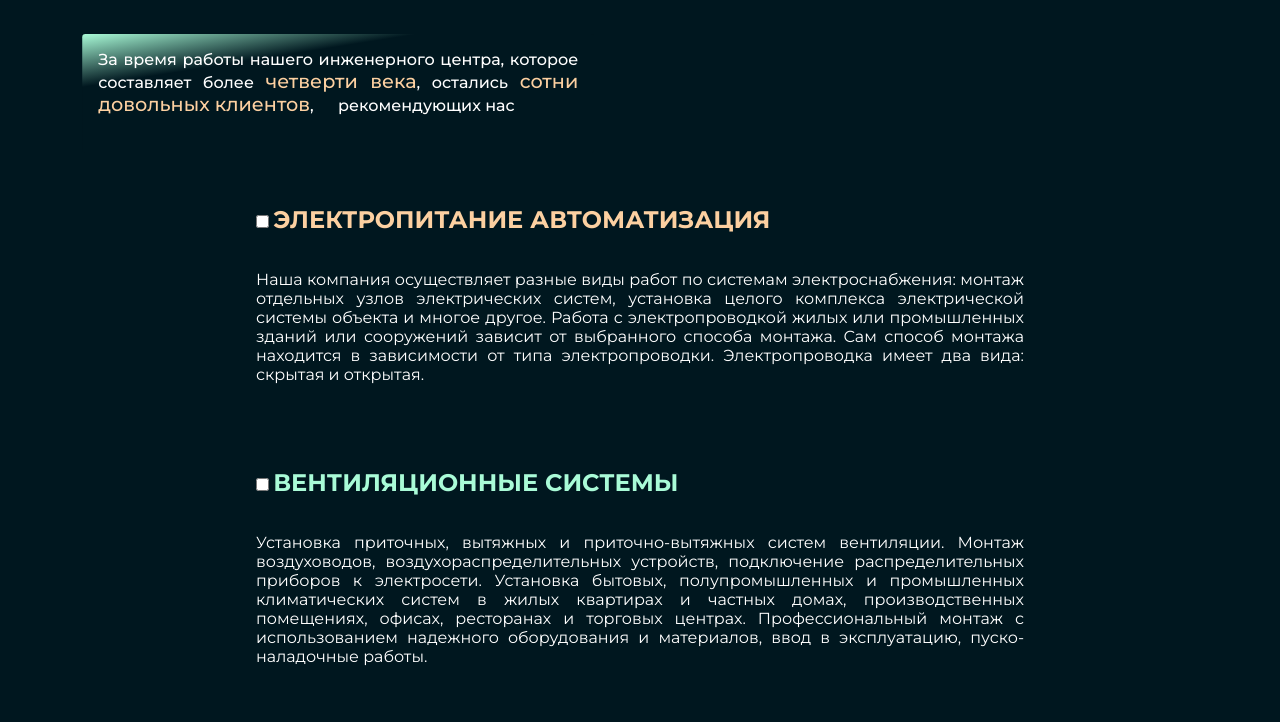
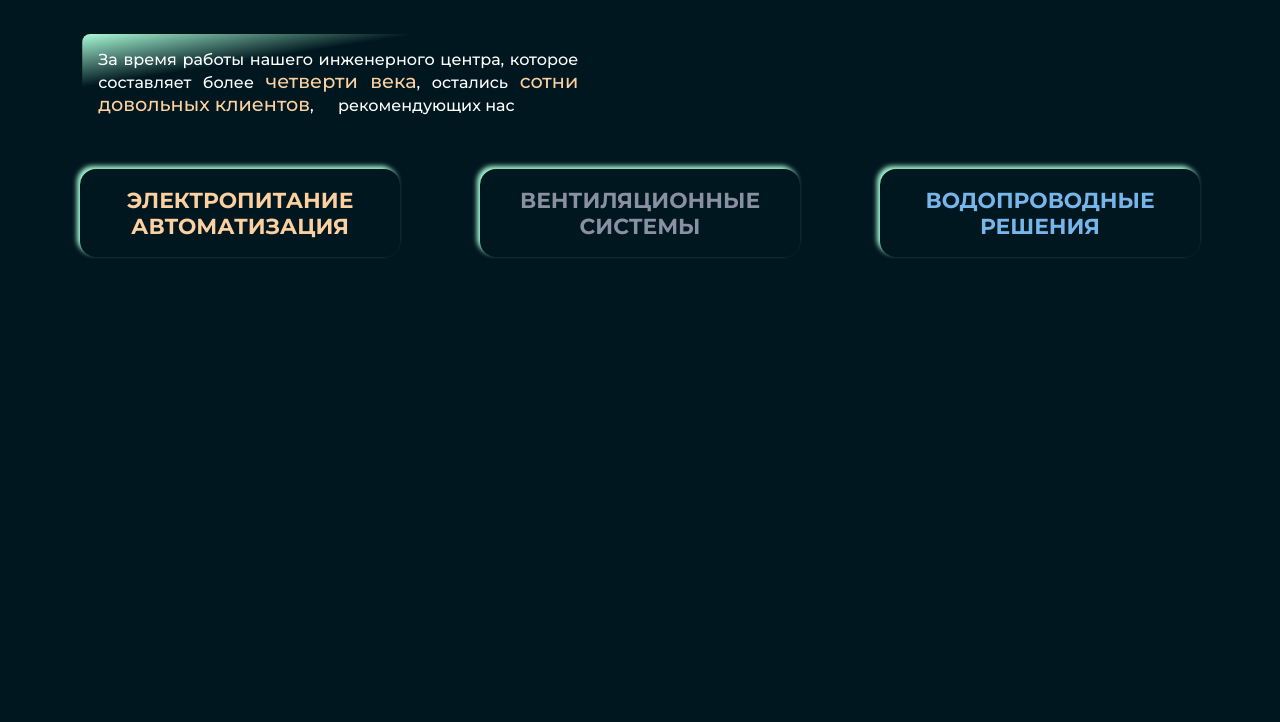
Before and after one commit to rafulyk/website_for_alstrameria, a plain HTML site: page index.html in a window 1280 px wide. Shown: the part 78-800 px from the top of the page. Drawn offline with Linux system fonts and the light colour scheme.

Commit message:
feat: add accordion expand/collapse transitions, enhance mobile/desktop adaptive behavior, update color scheme for better contrast

```diff
--- a/css/styles.css
+++ b/css/styles.css
@@ -1,7 +1,7 @@
 :root {
     --aquamarine: #a9fbd7ff;
     --rich-black: #00171fff;
-    --prussian-blue: #003459ff;
+    --prussian-blue: #89909F;
     --argentinian-blue: #77b6eaff;
     --light-orange: #fcd0a1ff;
     --header-height: 80px;
@@ -78,7 +78,7 @@ header img:active {
 
 .slide {
    background: linear-gradient(-9deg, var(--rich-black) 0% 90%, var(--aquamarine));
-   border-radius: 0.2rem;
+   border-radius: 0.5rem;
    animation: slides-animation 36s cubic-bezier(0.01, 1.45, 0.8, 0.1) infinite reverse;
 }
 
@@ -134,17 +134,44 @@ header img:active {
     }
 }
 
-            /* Оформляю визуал раздела с видами предлагаемых работ */
+            /* Оформляю раздел с видами предлагаемых работ из трёх "аккардионов" */
 
 #types-of-work {
     display: flex;
     flex-direction: column;
     align-items: center;
-    margin: 2rem 0;
+    margin: 1rem 0;
+}
+
+.type {
+    width: 85%;
+    padding: 0;
+    margin-bottom: 1rem;
+    border-radius: 1rem;
+    transition: 1s;
+    animation: type-shadow 2s linear infinite;
+}
+
+.accordion-toggle {
+    display: none;
+}
+
+.accordion-content {
+    max-height: 0;
+    overflow: hidden;
+    transition: max-height 0.5s ease-in;
+    padding: 0 1rem;
+}
+
+.accordion-toggle:checked ~ .accordion-content {
+    max-height: 25rem;
+    padding: 0 1rem;
 }
 
 #types-of-work h2 {
     text-align: center;
+    font-size: 1.1rem;
+    padding: 0 17vw;
 }
 
 .electricity h2 {
@@ -152,7 +179,7 @@ header img:active {
 }
 
 .ventilation h2 {
-    color: var(--aquamarine);
+    color: var(--prussian-blue);
 }
 
 .water-supply h2 {
@@ -163,14 +190,6 @@ header img:active {
     text-align: justify;
 }
 
-.type {
-    width: 85%;
-    padding: 0 1rem;
-    margin-bottom: 3rem;
-    border-radius: 3px;
-    transition: 1s;
-    animation: type-shadow 2s linear infinite;
-}
 
 @keyframes type-shadow {
     0% {
@@ -190,15 +209,84 @@ header img:active {
     }
 }
 
-            /* Адаптирую раздел с видами работ для ПК */
+            /* Адаптирую раздел для ПК + :hover individual box-shadow-animation */
 
 @media (min-width: 640px) {
+    #types-of-work {
+        flex-direction: row;
+        justify-content: space-evenly;
+        align-items: flex-start;
+    }
     .type {
-        width: 60%;
+        width: 25%;
+    }
+    .type:hover {
+        transform: scale(1.1);
         animation: none;
     }
-    .type:hover {
-        transform: scale(1.2);
-        animation: type-shadow 2s linear infinite;
+    #types-of-work h2 {
+        font-size: clamp(0.8rem, 1.7vw, 1.4rem);
+        padding: 0;
+        cursor: pointer;
+    }
+    .electricity:hover {
+        animation: type-shadow-orange 2s linear infinite;
+    }
+    .ventilation:hover {
+        animation: type-shadow-blue 2s linear infinite;
+    }
+    .water-supply:hover {
+        animation: type-shadow-aqua 2s linear infinite;
+    }
+    @keyframes type-shadow-orange {
+    0% {
+        box-shadow: 3px 3px 5px var(--light-orange);
+        }
+    25% {
+        box-shadow: -3px 3px 5px var(--light-orange);
+        }
+    50% {
+        box-shadow: -3px -3px 5px var(--light-orange);
+        }
+    75% {
+        box-shadow: 3px -3px 5px var(--light-orange);
+        }
+    100% {
+        box-shadow: 3px 3px 5px var(--light-orange);
+        }
+    }
+    @keyframes type-shadow-blue {
+    0% {
+        box-shadow: 3px 3px 5px var(--prussian-blue);
+        }
+    25% {
+        box-shadow: -3px 3px 5px var(--prussian-blue);
+        }
+    50% {
+        box-shadow: -3px -3px 5px var(--prussian-blue);
+        }
+    75% {
+        box-shadow: 3px -3px 5px var(--prussian-blue);
+        }
+    100% {
+        box-shadow: 3px 3px 5px var(--prussian-blue);
+        }
+    }
+    @keyframes type-shadow-aqua {
+    0% {
+        box-shadow: 3px 3px 5px var(--argentinian-blue);
+        }
+    25% {
+        box-shadow: -3px 3px 5px var(--argentinian-blue);
+        }
+    50% {
+        box-shadow: -3px -3px 5px var(--argentinian-blue);
+        }
+    75% {
+        box-shadow: 3px -3px 5px var(--argentinian-blue);
+        }
+    100% {
+        box-shadow: 3px 3px 5px var(--argentinian-blue);
+        }
     }
 }
```
